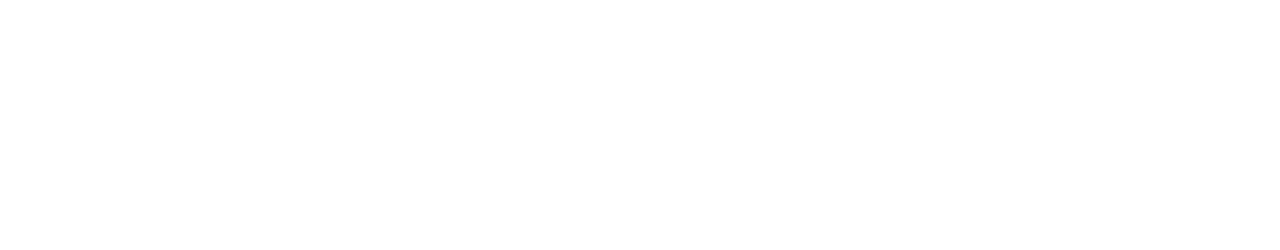
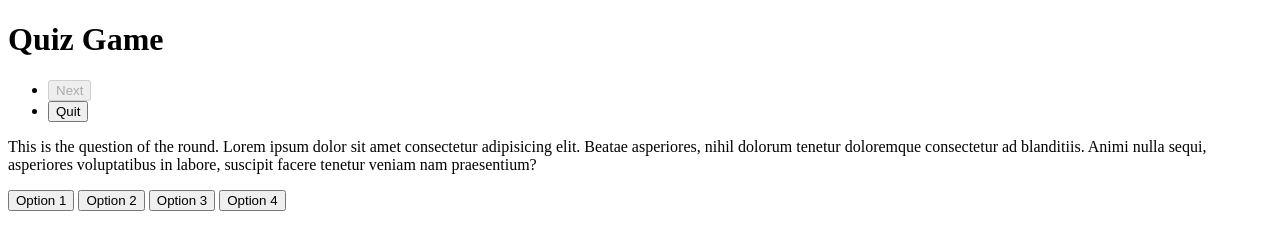
Before and after one commit to kevingarciamartin/quiz-game, a plain HTML site: page src/template.html in a window 1280 px wide. Drawn offline with Linux system fonts and the light colour scheme.

Commit message:
Add game content

```diff
--- a/src/template.html
+++ b/src/template.html
@@ -1,11 +1,53 @@
 <!DOCTYPE html>
 <html lang="en">
-<head>
-    <meta charset="UTF-8">
-    <meta name="viewport" content="width=device-width, initial-scale=1.0">
-    <title>Document</title>
-</head>
-<body>
+  <head>
+    <meta charset="UTF-8" />
+    <meta name="viewport" content="width=device-width, initial-scale=1.0" />
+    <title>Quiz Game</title>
+  </head>
+  <body>
+    <header>
+      <h1>Quiz Game</h1>
+    </header>
 
-</body>
+    <main>
+      <section id="game">
+        <article id="game-info">
+          <div id="progress-bar">
+            <div class="progress-bar-element"></div>
+            <div class="progress-bar-element"></div>
+            <div class="progress-bar-element"></div>
+            <div class="progress-bar-element"></div>
+            <div class="progress-bar-element"></div>
+            <div class="progress-bar-element"></div>
+            <div class="progress-bar-element"></div>
+            <div class="progress-bar-element"></div>
+            <div class="progress-bar-element"></div>
+            <div class="progress-bar-element"></div>
+          </div>
+          <nav>
+            <ul>
+              <li><button id="next-question" disabled>Next</button></li>
+              <li><button id="quit-game">Quit</button></li>
+            </ul>
+          </nav>
+        </article>
+        <article id="question-container">
+          <p id="question">
+            This is the question of the round. Lorem ipsum dolor sit amet
+            consectetur adipisicing elit. Beatae asperiores, nihil dolorum
+            tenetur doloremque consectetur ad blanditiis. Animi nulla sequi,
+            asperiores voluptatibus in labore, suscipit facere tenetur veniam
+            nam praesentium?
+          </p>
+        </article>
+        <article id="answer-options">
+          <button class="option 1">Option 1</button>
+          <button class="option 2">Option 2</button>
+          <button class="option 3">Option 3</button>
+          <button class="option 4">Option 4</button>
+        </article>
+      </section>
+    </main>
+  </body>
 </html>
```
